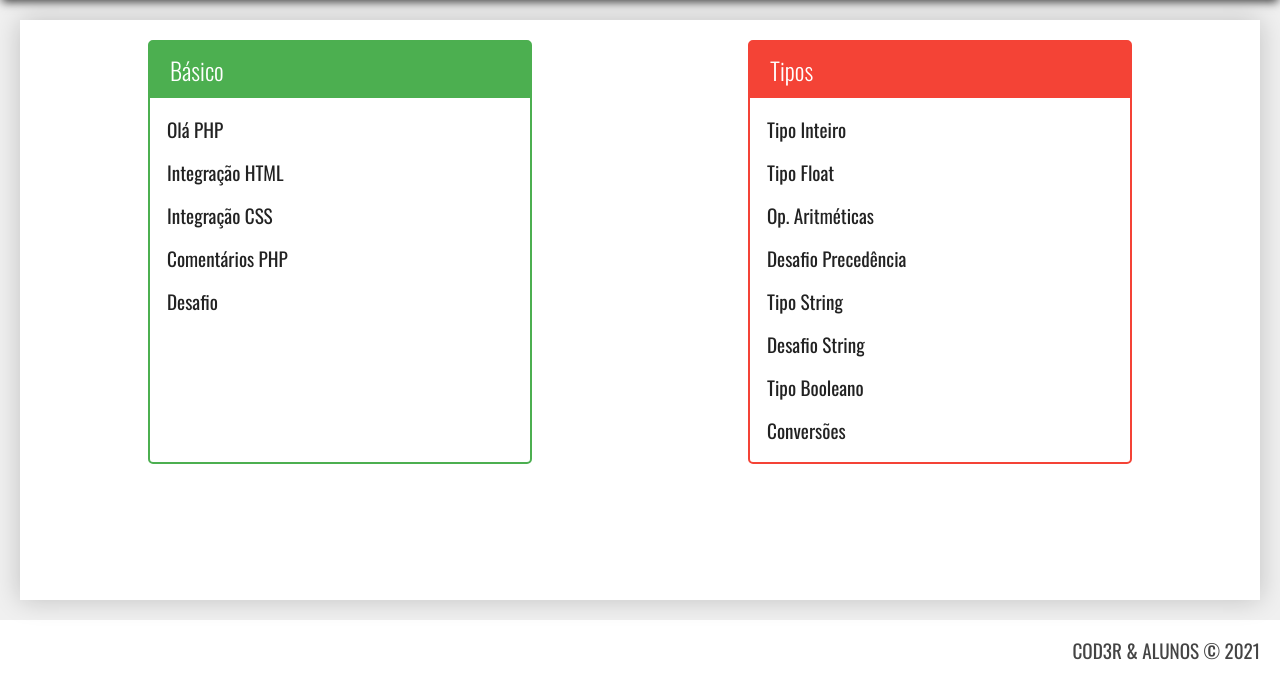
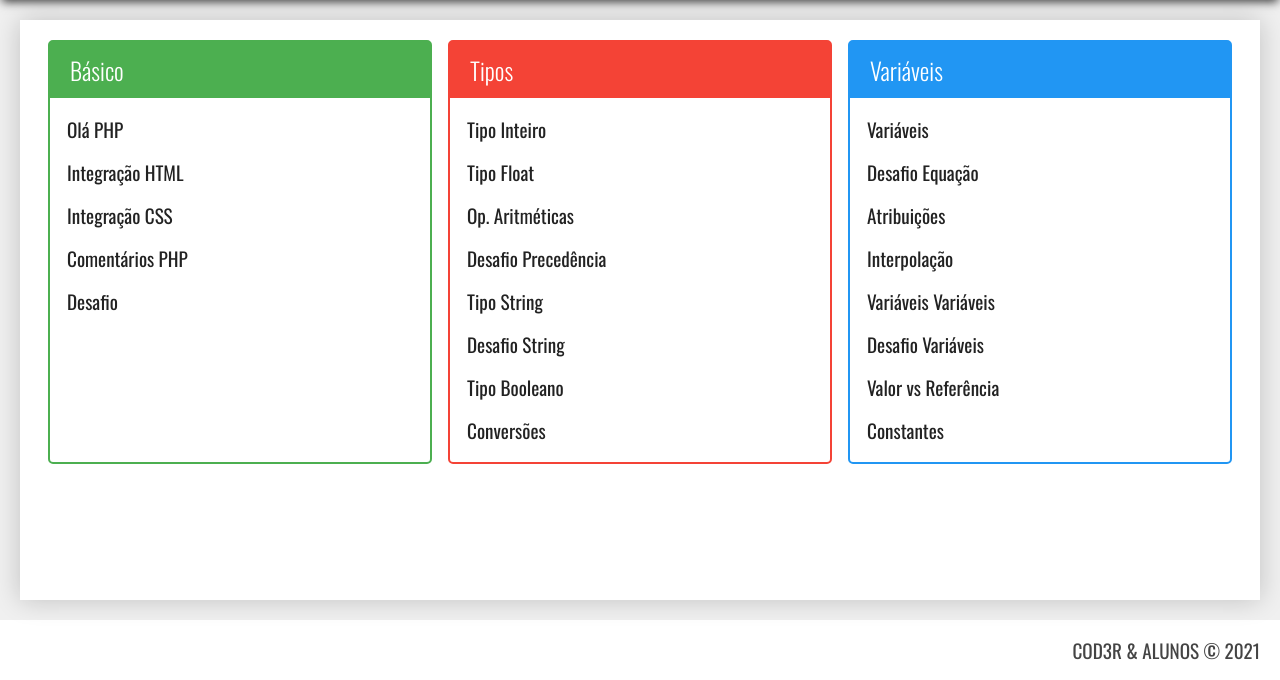
Before and after one commit to douglasz1/COD3R, a PHP site: page / in a window 1280 px wide. Shown: the part 120-800 px from the top of the page. Run offline with PHP 8.4, Linux system fonts and the light colour scheme.

Commit message:
adjusting

```diff
--- a/index.php
+++ b/index.php
@@ -89,6 +89,51 @@
                         </li>
                     </ul>
                 </div>
+                <div class="modulo azul">
+                    <h3>Variáveis</h3>
+                    <ul>
+                        <li>
+                            <a href="exercicio.php?dir=variaveis&file=basico">
+                                Variáveis
+                            </a>
+                        </li>
+                        <li>
+                            <a href="exercicio.php?dir=variaveis&file=desafio_equacao">
+                                Desafio Equação
+                            </a>
+                        </li>
+                        <li>
+                            <a href="exercicio.php?dir=variaveis&file=atribuicoes">
+                                Atribuições
+                            </a>
+                        </li>
+                        <li>
+                            <a href="exercicio.php?dir=variaveis&file=interpolacao">
+                                Interpolação
+                            </a>
+                        </li>
+                        <li>
+                            <a href="exercicio.php?dir=variaveis&file=variaveis_variaveis">
+                                Variáveis Variáveis
+                            </a>
+                        </li>
+                        <li>
+                            <a href="exercicio.php?dir=variaveis&file=desafio_variaveis">
+                                Desafio Variáveis
+                            </a>
+                        </li>
+                        <li>
+                            <a href="exercicio.php?dir=variaveis&file=valor_referencia">
+                                Valor vs Referência
+                            </a>
+                        </li>
+                        <li>
+                            <a href="exercicio.php?dir=variaveis&file=constantes">
+                                Constantes
+                            </a>
+                        </li>
+                    </ul>
+                </div>
             </nav>
         </div>
     </main>
--- a/tipos/aritmeticas.php
+++ b/tipos/aritmeticas.php
@@ -13,7 +13,7 @@ echo round(7 / 4), '<br>';
 echo 7 % 4, '<br>';
 echo 7 % 2, '<br>';
 echo 8 % 2, '<br>';
-echo 7 / 2, '<br>';
+echo 7 / 0, '<br>';
 // echo intdiv(7, 0); # erro!
 echo 4 ** 2, '<br>';
 
--- a/tipos/desafio_precedendia.php
+++ b/tipos/desafio_precedendia.php
@@ -2,7 +2,7 @@
 
 <?php
 echo '<p>1. Qual o valor será impresso?</p>';
-echo 2 + 5 * 3 + (12 / 6) / (-9 + 2 ** 3);
+echo 2 + 5 * 3 + (12 / 6) / (-8 + 2 ** 3);
 
 echo '<p>2. Qual expressão imprime o valor 100?</p>';
 echo 'a) ', (1 + 2) * 20 - 15;
```
Also changed, not shown: exercicio.php (+2 -9 lines), tipos/conversoes.php (+4 -4 lines).
